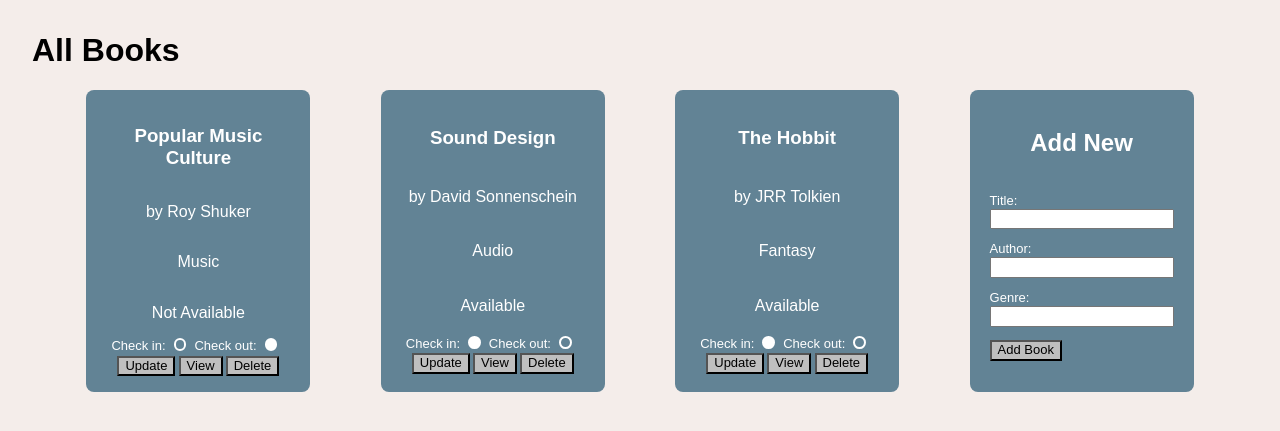
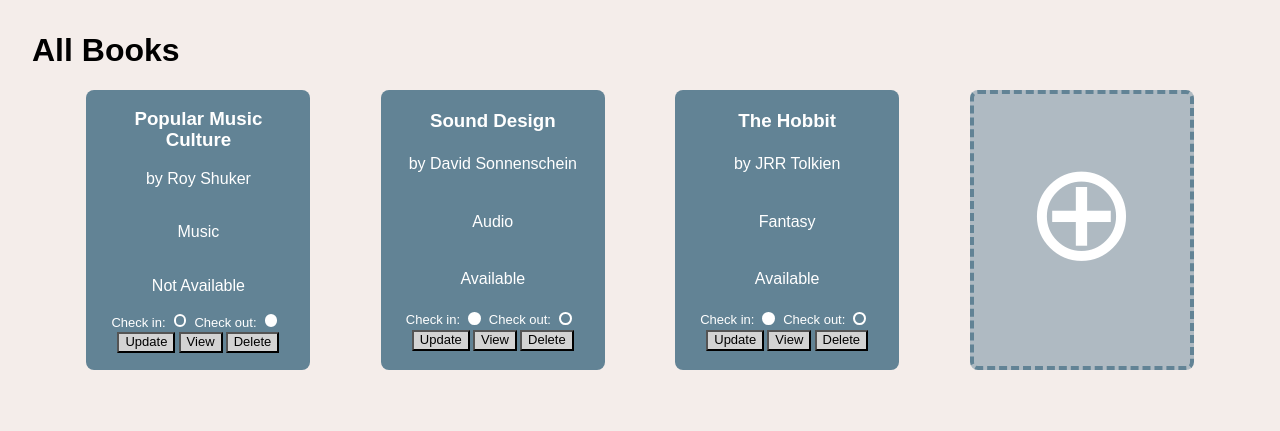
Before and after one commit to TimoHenderson/wk04_wknd_homework_library, a Flask app: page /books in a window 1280 px wide. Shown: the part 130-561 px from the top of the page. Run offline with Flask 2, Linux system fonts and the light colour scheme.

Commit message:
A bit more styling

```diff
--- a/static/style.css
+++ b/static/style.css
@@ -39,13 +39,16 @@ a:hover {
 .book-list {
     display: flex;
     justify-content: space-evenly;
+    align-items: center;
     flex-wrap: wrap;
     gap: 1rem;
 
 }
 
 .book {
-    width: 12rem;
+    box-sizing: border-box;
+    width: 14rem;
+    height: 17.5rem;
     color: white;
     display: flex;
     flex-direction: column;
@@ -58,7 +61,47 @@ a:hover {
     padding: 1rem;
 }
 
+.new-book-trigger {
+    display: flex;
+    justify-content: center;
+    align-content: center;
+    background-color: #62839578;
+    border-color: #628395;
+    border-width: 0.25rem;
+    border-style: dashed;
+    height: 17.5rem;
+    width: 14rem;
+    margin: 0;
+    padding: 0;
+    box-sizing: border-box;
+
+}
+
+.new-book-trigger>label {
+    font-size: 8.5rem;
+    width: 100%;
+    height: 100%;
+    text-align: center;
+    padding-top: 2.5rem;
+}
+
+.new-book-form {
+    display: none;
+    padding-bottom: 0.5rem;
+}
+
+
+
+#show-new-book:checked+.new-book-form {
+    display: flex
+}
+
+#show-new-book:checked~.new-book-trigger {
+    display: none;
+}
+
 .book>h3 {
+    margin: 0;
     text-align: center;
 }
 
@@ -102,7 +145,8 @@ a:hover {
 #edit-form {
     display: none;
     visibility: hidden;
-
+    transition: 1s all linear;
+    opacity: 0;
 }
 
 #show-edit {
@@ -111,7 +155,7 @@ a:hover {
 
 #show-edit:checked~article {
     display: flex;
-
+    opacity: 1;
     visibility: visible;
 
 }
@@ -128,7 +172,7 @@ a:hover {
 .button-label-container {
     display: flex;
     align-items: center;
-    background-color: rgb(191, 191, 191);
+    background-color: rgb(211, 211, 211);
     border-color: rgb(118, 118, 118);
     border-style: outset;
     border-width: 2px;
@@ -156,6 +200,6 @@ label {
 }
 
 input[type=submit] {
-    background-color: rgb(191, 191, 191);
+    background-color: rgb(211, 211, 211);
 
 }
--- a/templates/book-form.html
+++ b/templates/book-form.html
@@ -1,5 +1,5 @@
-<section class="book">
-    <h2>Add New</h2>
+<section class="book new-book-form">
+    <h3>Add New</h3>
     <form action="/books" method="post">
         <p>
             <label for="title">Title: </label> <br>
@@ -14,7 +14,12 @@
             <input type="text" name="genre" id="genre">
         </p>
         <p>
+        <div class="book-buttons">
             <input type="submit" value="Add Book">
+            <span class="button-label-container">
+                <label for="show-new-book">Cancel</label>
+            </span>
+        </div>
         </p>
     </form>
 </section>
--- a/templates/books.html
+++ b/templates/books.html
@@ -7,7 +7,9 @@
         {% for book in books %}
         {% include 'book.html' %}
         {% endfor %}
+        <input type="checkbox" id="show-new-book" hidden>
         {% include 'book-form.html' %}
+        {% include 'new-book-trigger.html' %}
     </div>
 </section>
 
--- a/templates/edit-form.html
+++ b/templates/edit-form.html
@@ -1,5 +1,5 @@
-<section class="book">
-    <h2>Edit Book</h2>
+<section class="book edit-book-form">
+    <h3>Edit Book</h3>
     <form action="/books/update/{{ book_index }}" method="post">
         <input type="hidden" name="request_origin" id="request_origin" value="{{ request.path }}">
 
--- /dev/null
+++ b/templates/new-book-trigger.html
@@ -0,0 +1,3 @@
+<div class="book new-book-trigger">
+    <label for="show-new-book">⊕</label>
+</div>
```
